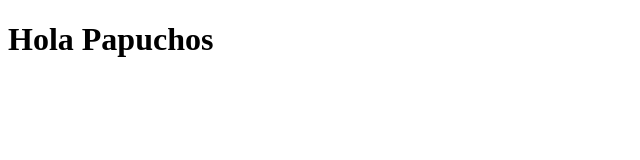
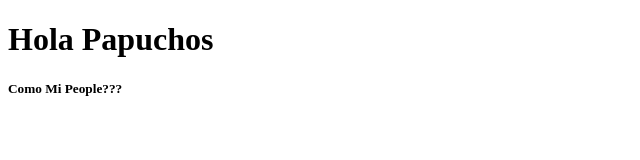
Before and after one commit to DiegoJGaviria/Como_Hacer_Repositorio, a plain HTML site: page index.html in a window 1280 px wide. Shown: the whole page, without its empty margins (0-640 px from the left). Drawn offline with Linux system fonts and the light colour scheme.

Commit message:
Actualizacion De Index

```diff
--- a/index.html
+++ b/index.html
@@ -7,5 +7,6 @@
 </head>
 <body>
     <h1>Hola Papuchos</h1>
+    <h5>Como Mi People???</h5>
 </body>
 </html>
```
